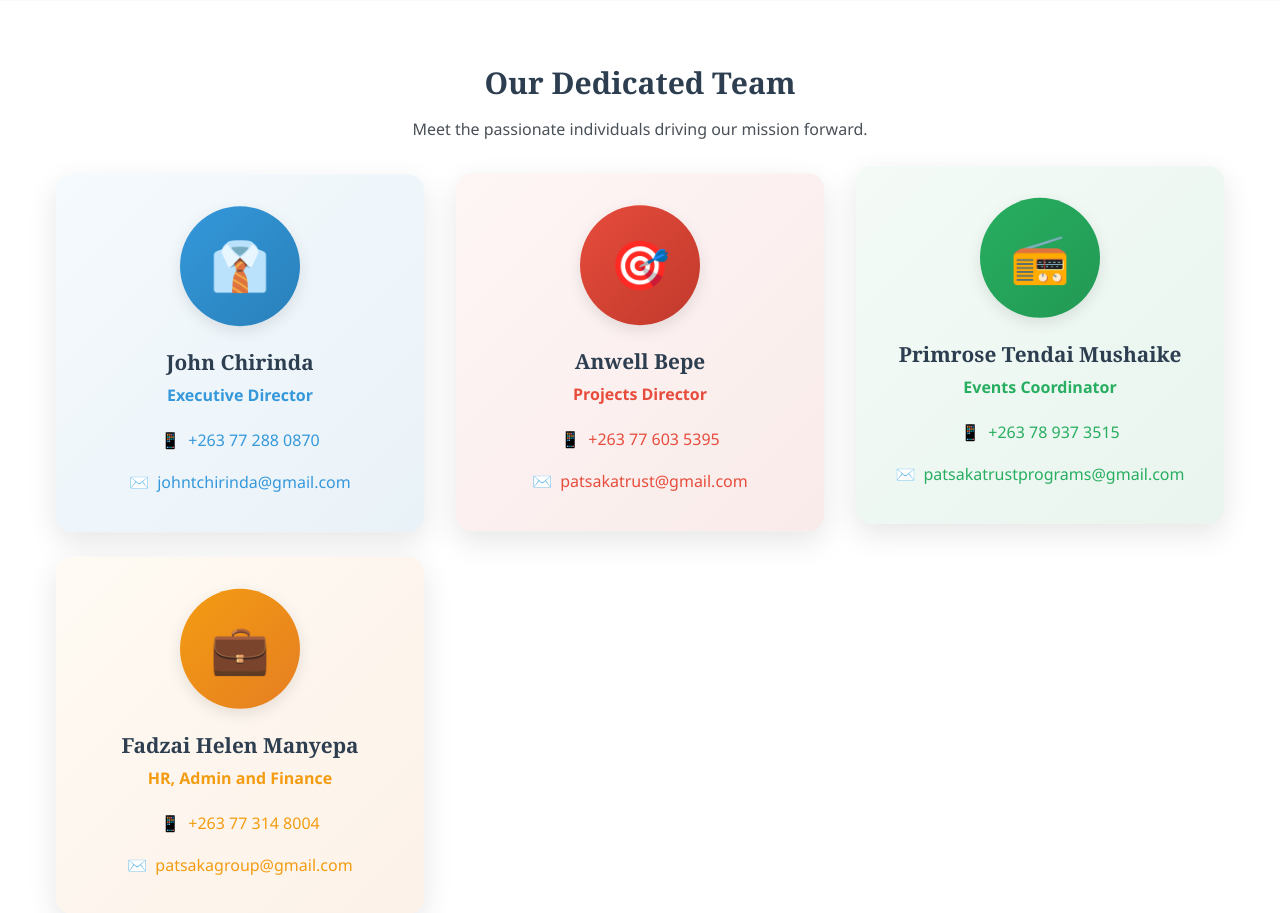
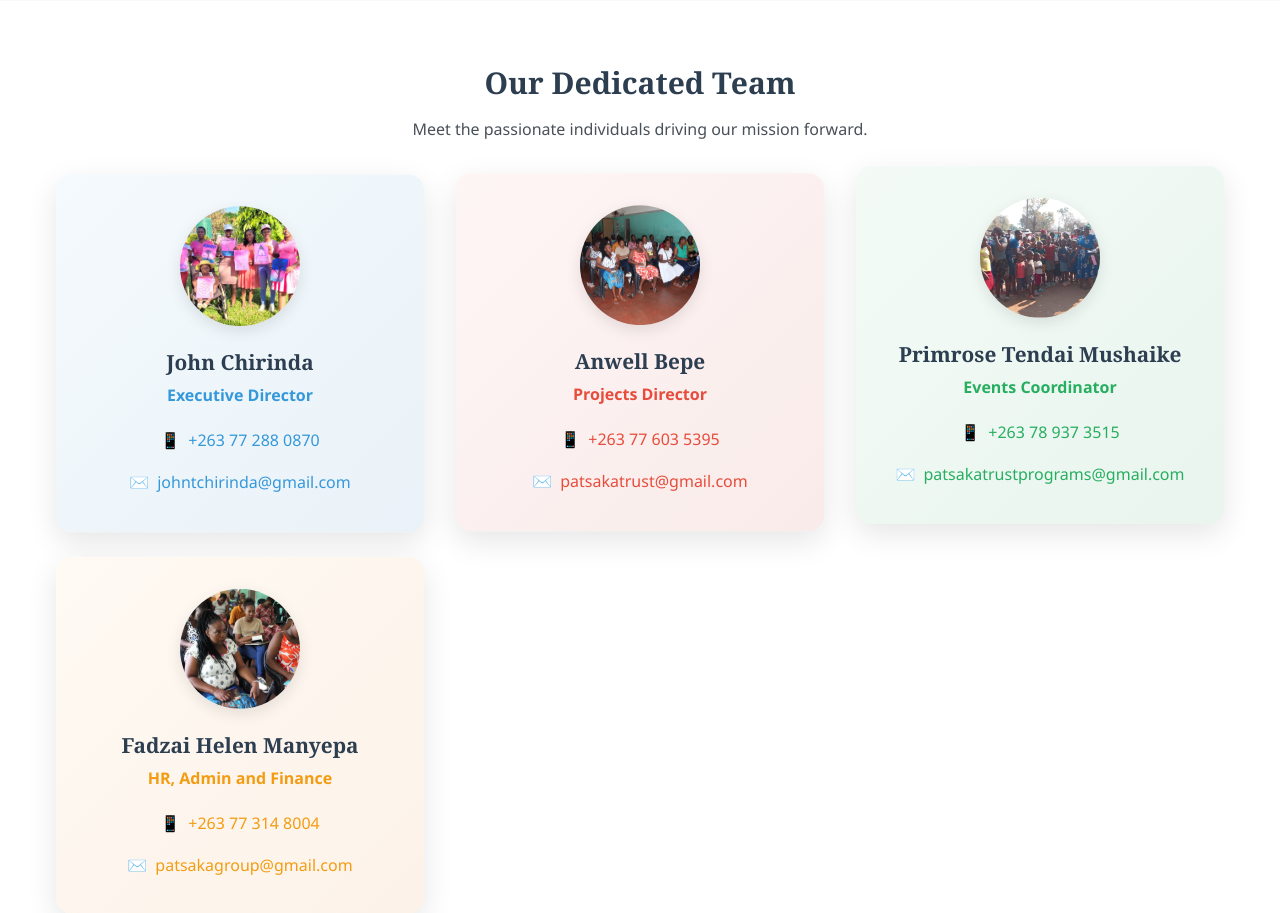
Before and after one commit to yolandasawona-star/patsaka-trust, a PHP site: page /about.php in a window 1280 px wide. Shown: the part 2141-3054 px from the top of the page. Run offline with PHP 8.4, Linux system fonts and the light colour scheme.

Commit message:
Update about.php
yolandasawona-star
updated the images on the dedicated team's profiles

changed the name to Patsaka Organisation

```diff
--- a/about.php
+++ b/about.php
@@ -167,8 +167,8 @@ require_once 'includes/header.php';
 
         <div class="team-grid" style="display: grid; grid-template-columns: repeat(auto-fit, minmax(280px, 1fr)); gap: 2rem;">
             <div class="team-member-card" style="background: white; padding: 2rem; border-radius: 1rem; box-shadow: 0 10px 30px rgba(0, 0, 0, 0.1); text-align: center; transition: all 0.3s ease; position: relative; overflow: hidden;">
-                <div class="team-member-image" style="width: 120px; height: 120px; background: linear-gradient(135deg, #3498db, #2980b9); border-radius: 50%; margin: 0 auto 1.5rem; display: flex; align-items: center; justify-content: center; color: white; font-size: 3rem; position: relative; z-index: 2;">
-                    👔
+                <div class="team-member-image" style="width: 120px; height: 120px; border-radius: 50%; margin: 0 auto 1.5rem; overflow: hidden; position: relative; z-index: 2;">
+                    <img src="assets/images/img3.jpeg" alt="John Chirinda" style="width: 100%; height: 100%; object-fit: cover;">
                 </div>
                 <div class="team-member-content" style="position: relative; z-index: 2;">
                     <h3 style="color: #2c3e50; margin-bottom: 0.5rem; font-size: 1.3rem;">John Chirinda</h3>
@@ -186,8 +186,8 @@ require_once 'includes/header.php';
             </div>
 
             <div class="team-member-card" style="background: white; padding: 2rem; border-radius: 1rem; box-shadow: 0 10px 30px rgba(0, 0, 0, 0.1); text-align: center; transition: all 0.3s ease; position: relative; overflow: hidden;">
-                <div class="team-member-image" style="width: 120px; height: 120px; background: linear-gradient(135deg, #e74c3c, #c0392b); border-radius: 50%; margin: 0 auto 1.5rem; display: flex; align-items: center; justify-content: center; color: white; font-size: 3rem; position: relative; z-index: 2;">
-                    🎯
+                <div class="team-member-image" style="width: 120px; height: 120px; border-radius: 50%; margin: 0 auto 1.5rem; overflow: hidden; position: relative; z-index: 2;">
+                    <img src="assets/images/img1.jpeg" alt="Anwell Bepe" style="width: 100%; height: 100%; object-fit: cover;">
                 </div>
                 <div class="team-member-content" style="position: relative; z-index: 2;">
                     <h3 style="color: #2c3e50; margin-bottom: 0.5rem; font-size: 1.3rem;">Anwell Bepe</h3>
@@ -205,8 +205,8 @@ require_once 'includes/header.php';
             </div>
 
             <div class="team-member-card" style="background: white; padding: 2rem; border-radius: 1rem; box-shadow: 0 10px 30px rgba(0, 0, 0, 0.1); text-align: center; transition: all 0.3s ease; position: relative; overflow: hidden;">
-                <div class="team-member-image" style="width: 120px; height: 120px; background: linear-gradient(135deg, #27ae60, #229954); border-radius: 50%; margin: 0 auto 1.5rem; display: flex; align-items: center; justify-content: center; color: white; font-size: 3rem; position: relative; z-index: 2;">
-                    📻
+                <div class="team-member-image" style="width: 120px; height: 120px; border-radius: 50%; margin: 0 auto 1.5rem; overflow: hidden; position: relative; z-index: 2;">
+                    <img src="assets/images/img4.jpeg" alt="Primrose Tendai Mushaike" style="width: 100%; height: 100%; object-fit: cover;">
                 </div>
                 <div class="team-member-content" style="position: relative; z-index: 2;">
                     <h3 style="color: #2c3e50; margin-bottom: 0.5rem; font-size: 1.3rem;">Primrose Tendai Mushaike</h3>
@@ -224,8 +224,8 @@ require_once 'includes/header.php';
             </div>
 
             <div class="team-member-card" style="background: white; padding: 2rem; border-radius: 1rem; box-shadow: 0 10px 30px rgba(0, 0, 0, 0.1); text-align: center; transition: all 0.3s ease; position: relative; overflow: hidden;">
-                <div class="team-member-image" style="width: 120px; height: 120px; background: linear-gradient(135deg, #f39c12, #e67e22); border-radius: 50%; margin: 0 auto 1.5rem; display: flex; align-items: center; justify-content: center; color: white; font-size: 3rem; position: relative; z-index: 2;">
-                    💼
+                <div class="team-member-image" style="width: 120px; height: 120px; border-radius: 50%; margin: 0 auto 1.5rem; overflow: hidden; position: relative; z-index: 2;">
+                    <img src="assets/images/img5.jpeg" alt="Fadzai Helen Manyepa" style="width: 100%; height: 100%; object-fit: cover;">
                 </div>
                 <div class="team-member-content" style="position: relative; z-index: 2;">
                     <h3 style="color: #2c3e50; margin-bottom: 0.5rem; font-size: 1.3rem;">Fadzai Helen Manyepa</h3>
```
